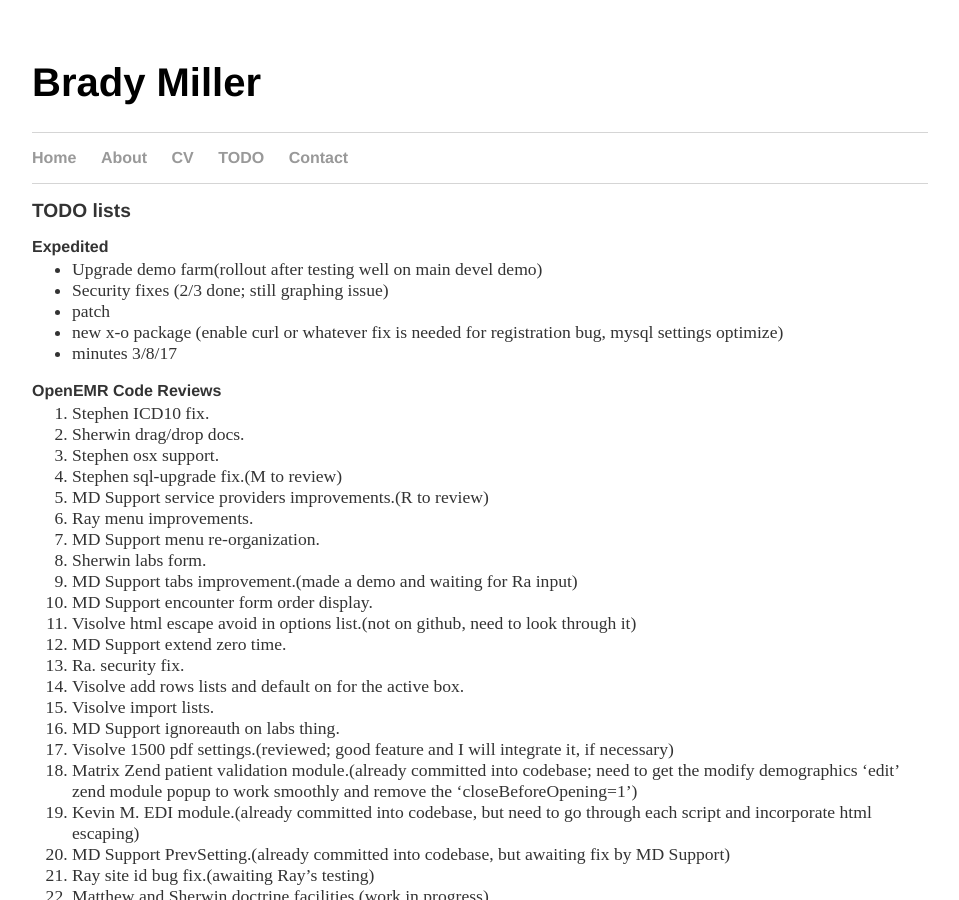
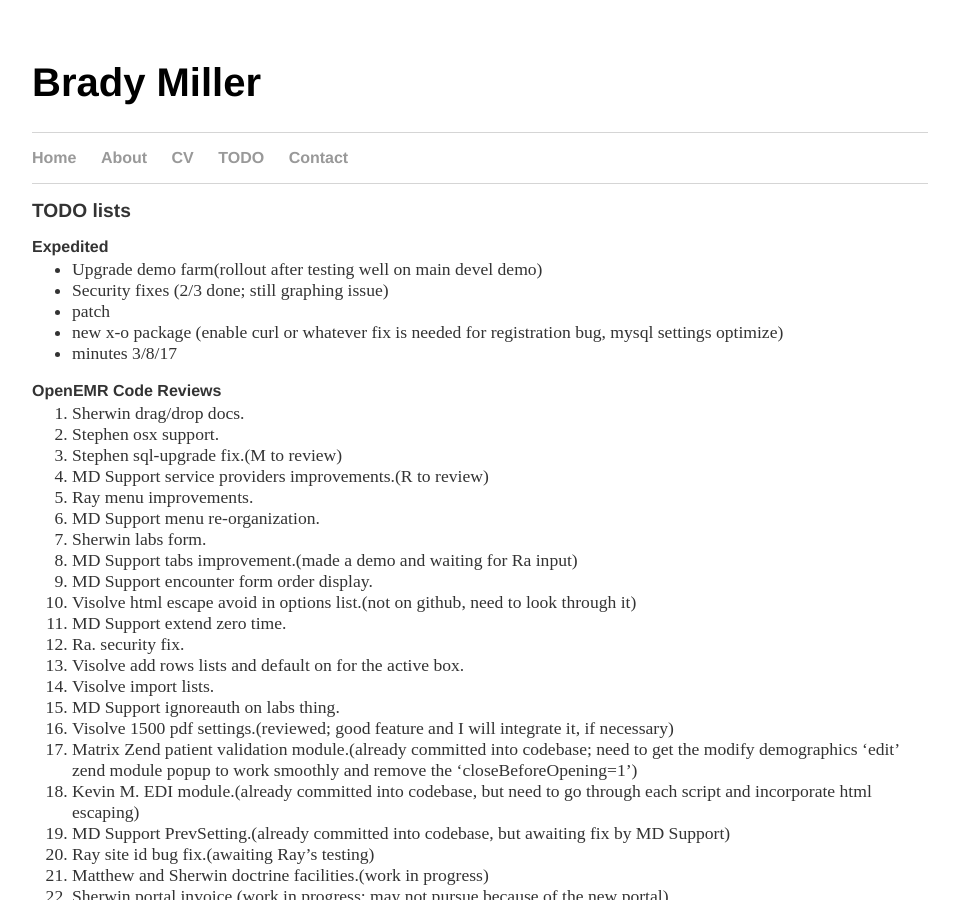
Before and after one commit to bradymiller/bradymiller.github.io, a Jekyll site: the page built from todo/index.md, in a window 1280 px wide and 900 px high. Shown: the whole window, without its empty margins (160-1119 px from the left). Built offline with Jekyll 4.4.1, drawn with Linux system fonts in a browser that asks for light colours; our own code applies the rules of GitHub Pages for plain Markdown files; some of the changed text lies outside the part shown.

Commit message:
Update index.md

```diff
--- a/todo/index.md
+++ b/todo/index.md
@@ -11,7 +11,6 @@
 * minutes 3/8/17
 
 ### OpenEMR Code Reviews
-1. Stephen ICD10 fix.
 1. Sherwin drag/drop docs.
 1. Stephen osx support.
 1. Stephen sql-upgrade fix.(M to review)
```
Also changed, not shown: other parts of todo/index.md (+1 -0 lines).
